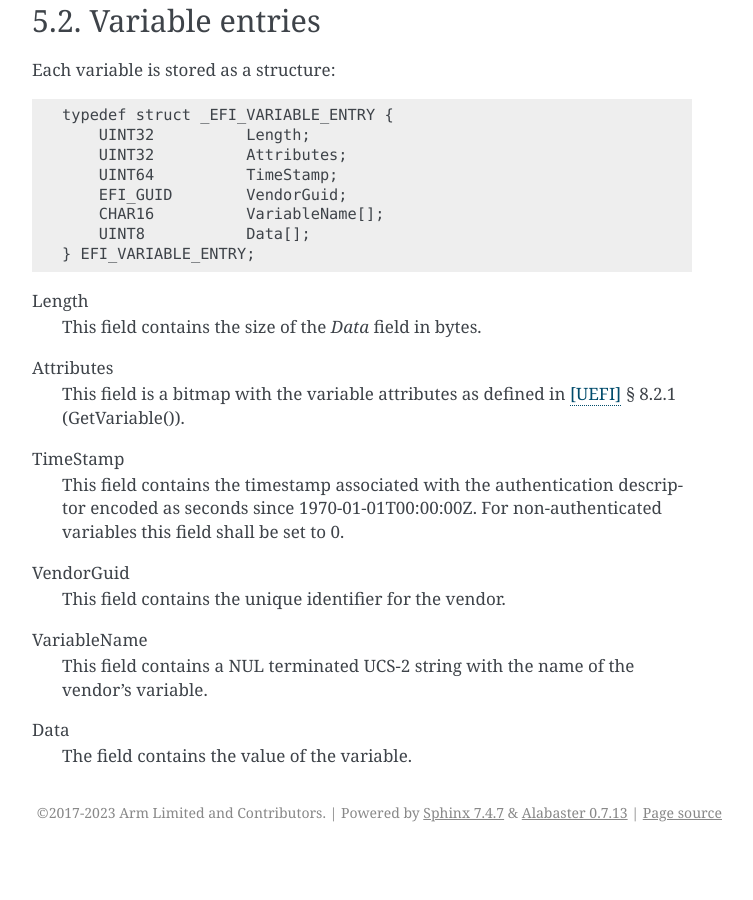
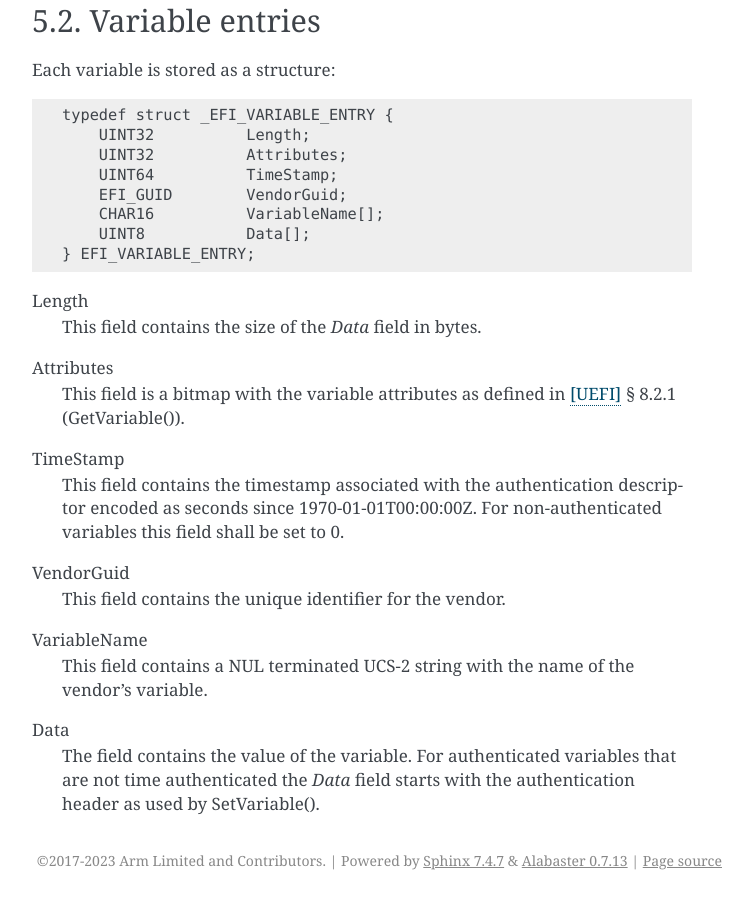
Before and after one commit to ARM-software/ebbr, a Sphinx documentation site: the page built from source/chapter5-variable-storage.rst, in a window 1280 px wide and 900 px high, scrolled down 1444 px. Shown: the whole window, without its empty margins (388-1141 px from the left). Built offline with Sphinx 7.4.7, drawn with Linux system fonts in a browser that asks for light colours; before the commit the page ends 2296 px from its top, so only the background shows below that.

Commit message:
Chapter 5: Define storage of  authenticated variables
For authenticated variables that are not time based we have to define where
the authentication information shall be stored.

Signed-off-by: Heinrich Schuchardt <heinrich.schuchardt@canonical.com>

```diff
--- a/source/chapter5-variable-storage.rst
+++ b/source/chapter5-variable-storage.rst
@@ -96,4 +96,6 @@ VariableName
     vendor’s variable.
 
 Data
-    The field contains the value of the variable.
+    The field contains the value of the variable. For authenticated variables
+    that are not time authenticated the *Data* field starts with the
+    authentication header as used by SetVariable().
```
